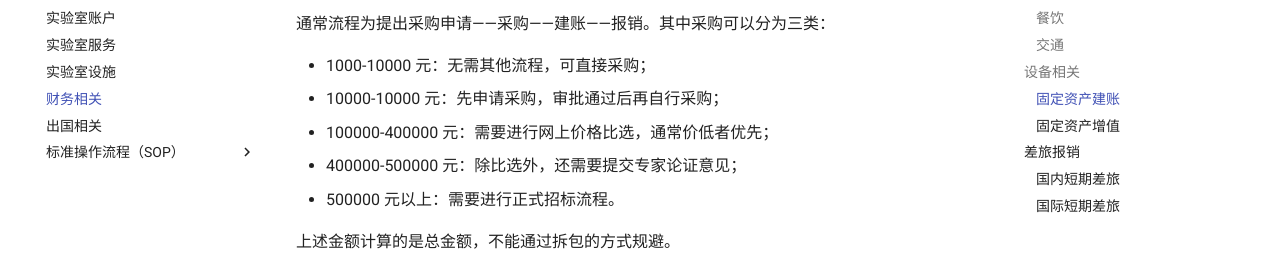
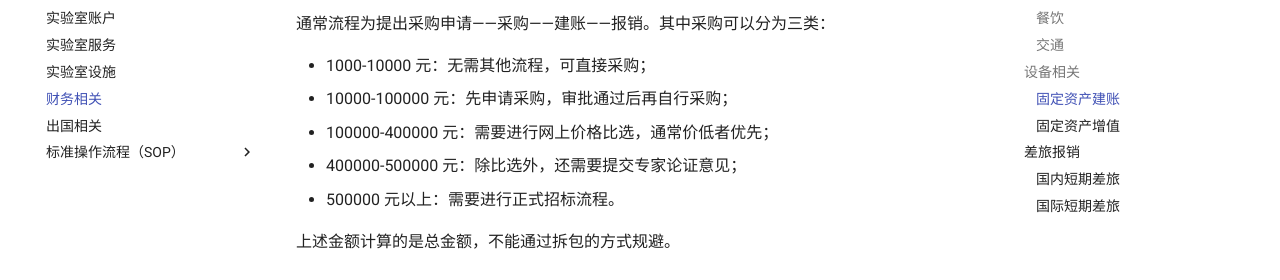
Before and after one commit to thu-pacman/lab-guide, an MkDocs documentation site: the page built from docs/finance.md, in a window 1280 px wide and 900 px high, scrolled down 1625 px. Shown: the part 171-451 px from the top of the window. Built offline with MkDocs 1.6.1 and Material for MkDocs 9.7.7, drawn with Linux system fonts in a browser that asks for light colours; comment, search, counter and statistics services are not loaded.

Commit message:
fix typo in finance.md

```diff
--- a/docs/finance.md
+++ b/docs/finance.md
@@ -58,7 +58,7 @@
 通常流程为提出采购申请——采购——建账——报销。其中采购可以分为三类：
 
 * 1000-10000 元：无需其他流程，可直接采购；
-* 10000-10000 元：先申请采购，审批通过后再自行采购；
+* 10000-100000 元：先申请采购，审批通过后再自行采购；
 * 100000-400000 元：需要进行网上价格比选，通常价低者优先；
 * 400000-500000 元：除比选外，还需要提交专家论证意见；
 * 500000 元以上：需要进行正式招标流程。
```
